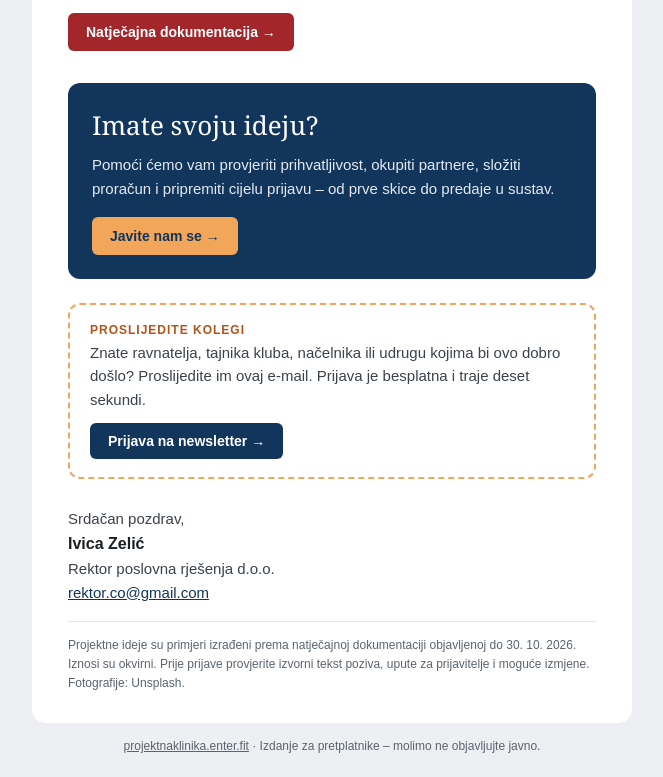
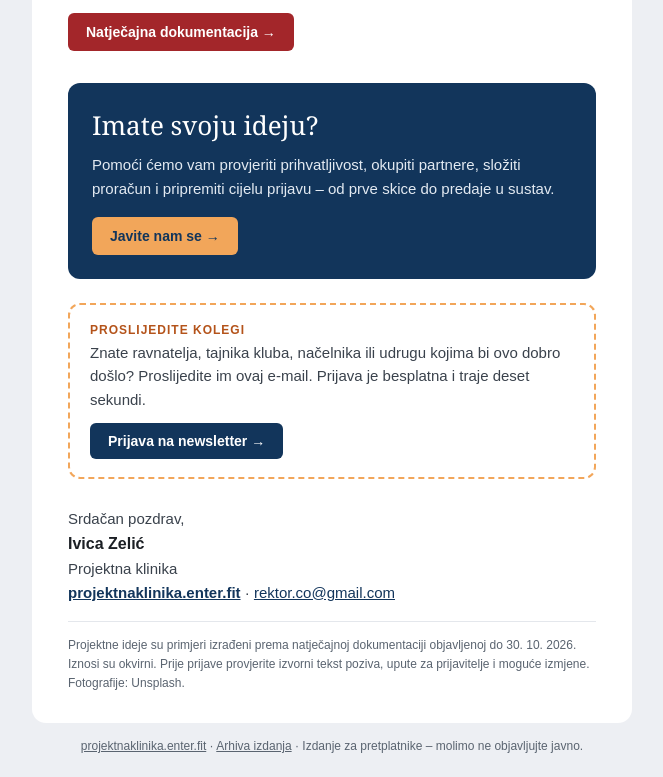
Before and after one commit to rektorco-create/projektna-klinika, a plain HTML site: page pretplatnici/projektne-ideje-x7k2q9.html in a window 1280 px wide. Shown: the part 5706-6483 px from the top of the page, without its empty margins (308-971 px from the left). Drawn offline with Linux system fonts and the light colour scheme.

Commit message:
Newsletteri: web stranica u potpisu i podnožju, bez naziva tvrtke
Co-Authored-By: Claude Opus 5.5 <noreply@anthropic.com>
Claude-Session: https://claude.ai/code/session_01E8LMa9E7gbWV66YsShwvUU

```diff
--- a/pretplatnici/projektne-ideje-x7k2q9.html
+++ b/pretplatnici/projektne-ideje-x7k2q9.html
@@ -155,11 +155,11 @@
 </td></tr>
 
 <tr><td class="px" style="padding:28px 36px 30px;font-size:15px;line-height:1.6;color:#3A424C;">
-<p style="margin:0 0 16px;">Srdačan pozdrav,<br><strong style="color:#1B1F24;font-size:16px;">Ivica Zelić</strong><br>Rektor poslovna rješenja d.o.o.<br><a href="mailto:rektor.co@gmail.com" style="color:#12355B;">rektor.co@gmail.com</a></p>
+<p style="margin:0 0 16px;">Srdačan pozdrav,<br><strong style="color:#1B1F24;font-size:16px;">Ivica Zelić</strong><br>Projektna klinika<br><a href="https://projektnaklinika.enter.fit" style="color:#12355B;font-weight:bold;">projektnaklinika.enter.fit</a> · <a href="mailto:rektor.co@gmail.com" style="color:#12355B;">rektor.co@gmail.com</a></p>
 <p style="margin:0;padding-top:14px;border-top:1px solid #E4E7EC;font-size:12px;color:#5A6470;">Projektne ideje su primjeri izrađeni prema natječajnoj dokumentaciji objavljenoj do 30. 10. 2026. Iznosi su okvirni. Prije prijave provjerite izvorni tekst poziva, upute za prijavitelje i moguće izmjene. Fotografije: Unsplash.</p>
 </td></tr>
 
 </table>
-<p style="margin:16px 0 0;font-family:Arial,Helvetica,sans-serif;font-size:12px;color:#5A6470;"><a href="https://projektnaklinika.enter.fit" style="color:#5A6470;">projektnaklinika.enter.fit</a> · Izdanje za pretplatnike – molimo ne objavljujte javno.</p>
+<p style="margin:16px 0 0;font-family:Arial,Helvetica,sans-serif;font-size:12px;color:#5A6470;"><a href="https://projektnaklinika.enter.fit" style="color:#5A6470;">projektnaklinika.enter.fit</a> · <a href="https://projektnaklinika.enter.fit/#arhiva" style="color:#5A6470;">Arhiva izdanja</a> · Izdanje za pretplatnike – molimo ne objavljujte javno.</p>
 </td></tr></table>
 </body></html>
```
Also changed, not shown: arhiva/2026-10-30-natjecaji-u-fokusu.html (+1 -1 lines).
